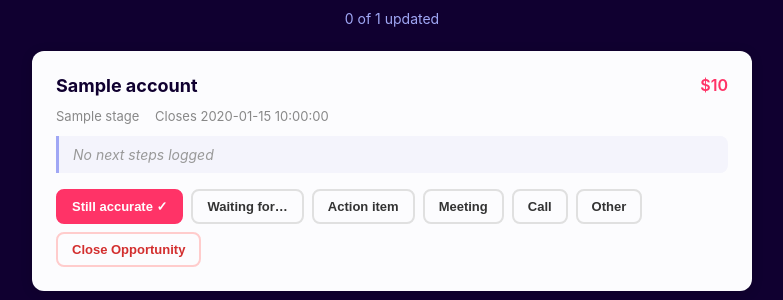
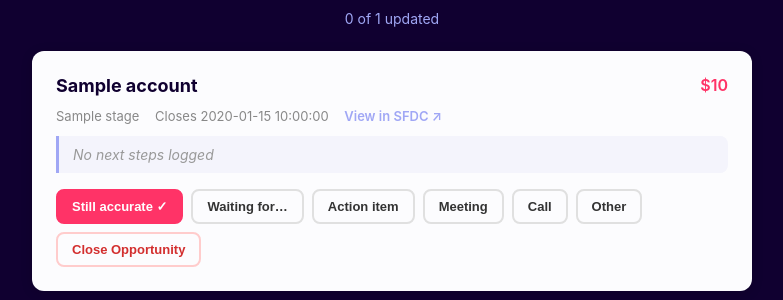
Before and after one commit to daphnehoppenot-star/next-steps-bot, a Flask app: template templates/opps.html in a window 1280 px wide. Shown: the part 188-488 px from the top of the page, without its empty margins (248-1031 px from the left). Run offline with Flask 3, Linux system fonts and the light colour scheme; the template is opened without the code that fills it: most values are stand-ins (such as "Sample title", 1, 10 or a date in 2020).

Commit message:
Add SFDC link to each opportunity card
Each opp card now shows a "View in SFDC" link that opens
the opportunity record directly in Salesforce Lightning.

Co-Authored-By: Claude Opus 4.6 <noreply@anthropic.com>

```diff
--- a/app.py
+++ b/app.py
@@ -13,6 +13,7 @@ from flask import Flask, render_template, request, jsonify, redirect, url_for
 
 from config import SECRET_KEY, ALLOWED_EMAIL_DOMAINS
 from salesforce_client import (
+    get_sf_connection,
     get_opps_for_owner,
     get_all_open_opps,
     build_summary,
@@ -63,7 +64,9 @@ def opps():
         )
 
     try:
-        opportunities = get_opps_for_owner(email)
+        sf = get_sf_connection()
+        opportunities = get_opps_for_owner(email, sf=sf)
+        sf_instance = sf.sf_instance  # e.g. "voyantis.my.salesforce.com"
     except Exception as e:
         logger.error(f"Salesforce query failed for {email}: {e}")
         return render_template(
@@ -77,7 +80,7 @@ def opps():
             error="No open opportunities found for this email.",
         )
 
-    return render_template("opps.html", email=email, opps=opportunities)
+    return render_template("opps.html", email=email, opps=opportunities, sf_instance=sf_instance)
 
 
 @app.route("/update", methods=["POST"])
--- a/templates/opps.html
+++ b/templates/opps.html
@@ -95,6 +95,13 @@
       margin-bottom: 12px;
     }
     .opp-meta span { margin-right: 12px; }
+    .sfdc-link {
+      color: #A0A7F5;
+      text-decoration: none;
+      font-weight: 600;
+      font-size: 13px;
+    }
+    .sfdc-link:hover { text-decoration: underline; }
     .opp-current-ns {
       background: #f4f4fc;
       border-left: 3px solid #A0A7F5;
@@ -309,6 +316,7 @@
       <div class="opp-meta">
         <span>{{ opp.stage }}</span>
         <span>Closes {{ opp.close_date }}</span>
+        <a href="https://{{ sf_instance }}/lightning/r/Opportunity/{{ opp.id }}/view" target="_blank" class="sfdc-link">View in SFDC ↗</a>
       </div>
 
       {% if opp.next_step %}
```
